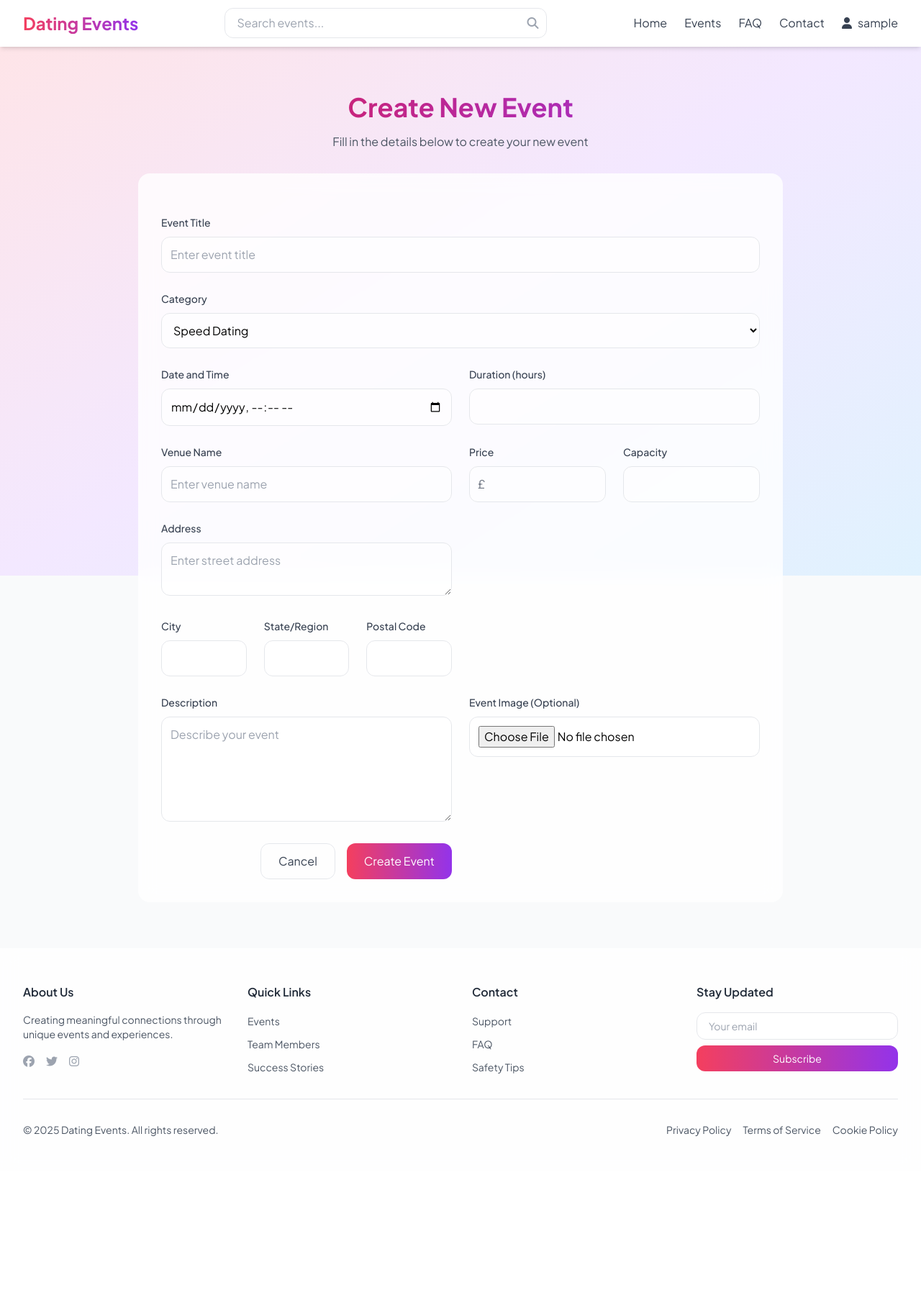
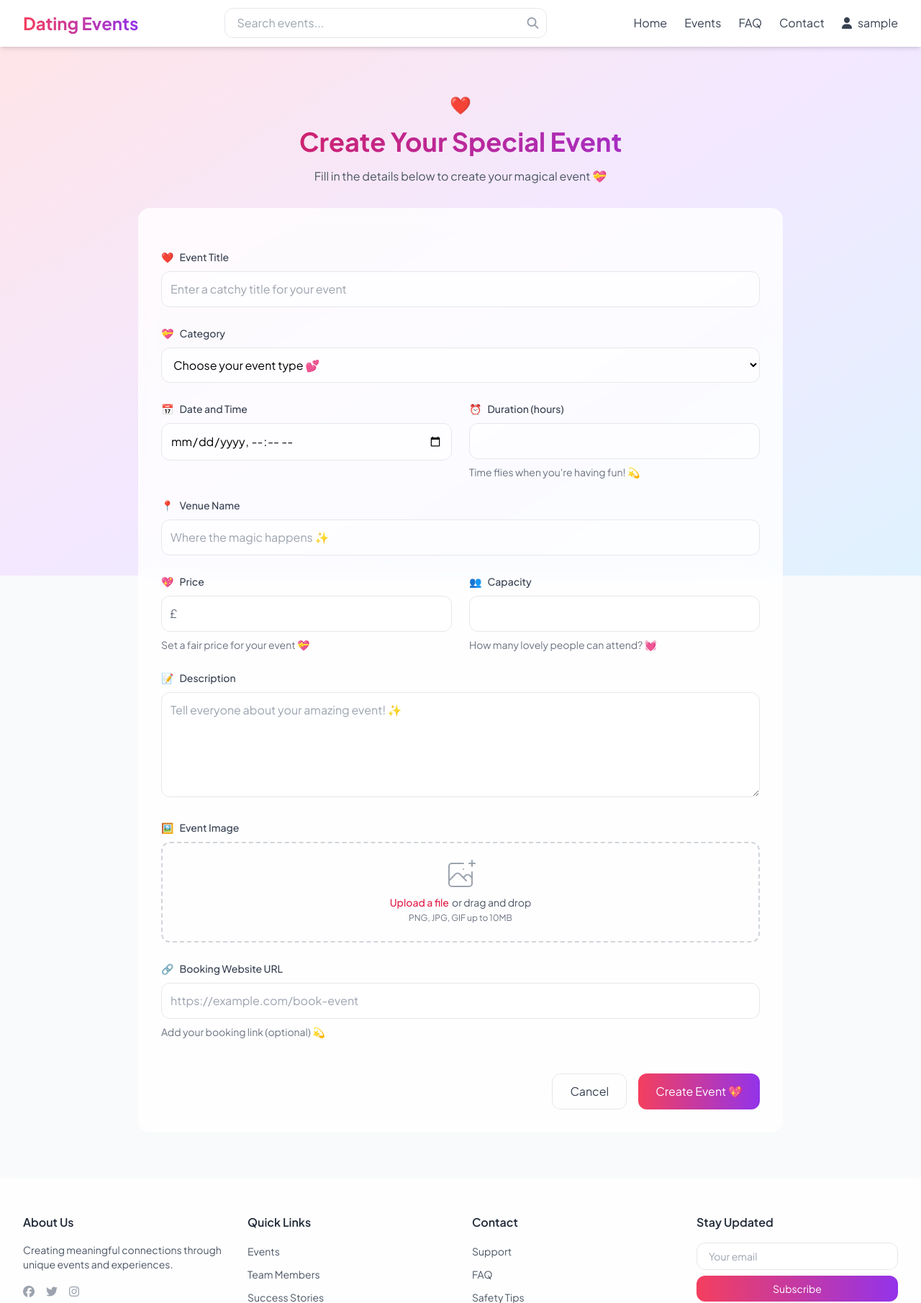
Before and after one commit to klchambers/CI-Feb25-hackathon2, a Django app: page /events/create/ in a window 1280 px wide. Shown: the top 1811 px of the page at 72% size. Before the commit the page ends 1579 px from the top, so only its background shows below. Run offline with Django 4.2, Linux system fonts and the light colour scheme; the visitor is signed in with stand-in values (Sample User, id 1); data comes from the database, SQL or seed files in the repository; parts of the project's set-up code (start-up, migrations or seed data) failed here and were passed over; some libraries are stand-ins or nearby versions.

Commit message:
updated event form to have url for booking btton

```diff
--- a/events/forms.py
+++ b/events/forms.py
@@ -1,14 +1,82 @@
 from django import forms
 from .models import Event
+from django.core.validators import URLValidator
+
 
 class EventForm(forms.ModelForm):
+    # Custom field definitions with placeholder text
+    title = forms.CharField(
+        widget=forms.TextInput(attrs={
+            'class': 'w-full p-3 rounded-xl border border-gray-200 bg-white/50 focus:outline-none focus:ring-2 focus:ring-rose-500',
+            'placeholder': '❤️ Enter a catchy title for your event'
+        })
+    )
+
+    description = forms.CharField(
+        widget=forms.Textarea(attrs={
+            'class': 'w-full p-3 rounded-xl border border-gray-200 bg-white/50 focus:outline-none focus:ring-2 focus:ring-rose-500',
+            'placeholder': 'Describe your amazing event...',
+            'rows': 5
+        })
+    )
+
+    booking_url = forms.URLField(
+        required=False,
+        validators=[URLValidator()],
+        widget=forms.URLInput(attrs={
+            'class': 'w-full p-3 rounded-xl border border-gray-200 bg-white/50 focus:outline-none focus:ring-2 focus:ring-rose-500',
+            'placeholder': 'https://example.com/book-event'
+        })
+    )
+
     class Meta:
         model = Event
-        fields = ['title', 'description', 'category', 'date', 'duration',
-                  'location_name', 'address', 'city', 'state', 'zip_code',
-                  'price', 'capacity', 'image']
+        fields = [
+            'title',
+            'description',
+            'category',
+            'date',
+            'duration',
+            'location_name',
+            'address',
+            'city',
+            'state',
+            'zip_code',
+            'price',
+            'capacity',
+            'image',
+            'booking_url'
+        ]
+
+        widgets = {
+            'date': forms.DateTimeInput(
+                attrs={
+                    'type': 'datetime-local',
+                    'class': 'w-full p-3 rounded-xl border border-gray-200 bg-white/50 focus:outline-none focus:ring-2 focus:ring-rose-500'
+                }
+            ),
+            'price': forms.NumberInput(
+                attrs={
+                    'min': '0',
+                    'step': '0.01',
+                    'class': 'w-full p-3 pl-8 rounded-xl border border-gray-200 bg-white/50 focus:outline-none focus:ring-2 focus:ring-rose-500'
+                }
+            ),
+            'capacity': forms.NumberInput(
+                attrs={
+                    'min': '1',
+                    'class': 'w-full p-3 rounded-xl border border-gray-200 bg-white/50 focus:outline-none focus:ring-2 focus:ring-rose-500'
+                }
+            )
+        }
 
     def __init__(self, *args, **kwargs):
         super().__init__(*args, **kwargs)
-        # Ensure image is optional
+        # Make certain fields optional
         self.fields['image'].required = False
+        self.fields['state'].required = False  # Making state optional for international events
+
+        # Add helpful hints
+        self.fields['capacity'].help_text = '💝 How many lovely people can attend?'
+        self.fields['price'].help_text = '💖 Set a fair price for your event'
+        self.fields['booking_url'].help_text = '💓 Add your external booking link (optional)'
--- a/events/models.py
+++ b/events/models.py
@@ -3,6 +3,7 @@ from django.db import models
 from django.utils.text import slugify
 from django.contrib.auth.models import User
 import uuid
+from django.core.validators import URLValidator
 
 class EventCategory(models.Model):
     name = models.CharField(max_length=100)
@@ -31,6 +32,7 @@ class Event(models.Model):
     capacity = models.PositiveIntegerField()
     spots_remaining = models.PositiveIntegerField()
     image = models.ImageField(upload_to='events/', null=True, blank=True)
+    booking_url = models.URLField(max_length=500, blank=True, null=True, validators=[URLValidator()])
     created_at = models.DateTimeField(auto_now_add=True)
     is_active = models.BooleanField(default=True)
     created_by = models.ForeignKey(User, on_delete=models.CASCADE, null=True, blank=True)
--- a/events/templates/events/event_form.html
+++ b/events/templates/events/event_form.html
@@ -5,16 +5,19 @@
 {% block content %}
 <div class="relative z-10 px-4 py-8">
     <div class="max-w-4xl mx-auto">
-        <!-- Form Header -->
+        <!-- Form Header with Hearts -->
         <div class="text-center mb-8">
+            <div class="mb-4 text-rose-500">
+                <span class="text-2xl">❤️</span>
+            </div>
             <h1 class="text-4xl font-bold mb-4 bg-clip-text text-transparent bg-gradient-to-r from-rose-600 to-purple-600">
-                {% if object %}Edit Event{% else %}Create New Event{% endif %}
+                {% if object %}Edit Your Lovely Event{% else %}Create Your Special Event{% endif %}
             </h1>
             <p class="text-gray-600 max-w-2xl mx-auto">
                 {% if object %}
-                    Update your event details below
+                    Update your event details below with love 💕
                 {% else %}
-                    Fill in the details below to create your new event
+                    Fill in the details below to create your magical event 💝
                 {% endif %}
             </p>
         </div>
@@ -26,19 +29,23 @@
 
                 <!-- Title -->
                 <div class="space-y-2">
-                    <label for="id_title" class="text-sm font-medium text-gray-700">Event Title</label>
+                    <label for="id_title" class="text-sm font-medium text-gray-700">
+                        <span class="mr-2">❤️</span>Event Title
+                    </label>
                     <input type="text" name="title" id="id_title" required
                            value="{{ form.title.value|default_if_none:'' }}"
                            class="w-full p-3 rounded-xl border border-gray-200 bg-white/50 focus:outline-none focus:ring-2 focus:ring-rose-500"
-                           placeholder="Enter event title">
+                           placeholder="Enter a catchy title for your event">
                 </div>
-
 
                 <!-- Category -->
                 <div class="space-y-2">
-                    <label for="id_category" class="text-sm font-medium text-gray-700">Category</label>
+                    <label for="id_category" class="text-sm font-medium text-gray-700">
+                        <span class="mr-2">💝</span>Category
+                    </label>
                     <select name="category" id="id_category" required
                             class="w-full p-3 rounded-xl border border-gray-200 bg-white/50 focus:outline-none focus:ring-2 focus:ring-rose-500">
+                        <option value="">Choose your event type 💕</option>
                         {% for category in form.category.field.queryset %}
                             <option value="{{ category.id }}"
                                 {% if object and object.category_id == category.id %}selected{% endif %}>
@@ -51,108 +58,113 @@
                 <!-- Date and Time -->
                 <div class="grid grid-cols-1 md:grid-cols-2 gap-6">
                     <div class="space-y-2">
-                        <label for="id_date" class="text-sm font-medium text-gray-700">Date and Time</label>
+                        <label for="id_date" class="text-sm font-medium text-gray-700">
+                            <span class="mr-2">📅</span>Date and Time
+                        </label>
                         <input type="datetime-local" name="date" id="id_date" required
                                {% if object %}value="{{ object.date|date:'Y-m-d\TH:i' }}"{% endif %}
                                class="w-full p-3 rounded-xl border border-gray-200 bg-white/50 focus:outline-none focus:ring-2 focus:ring-rose-500">
                     </div>
                     <div class="space-y-2">
-                        <label for="id_duration" class="text-sm font-medium text-gray-700">Duration (hours)</label>
+                        <label for="id_duration" class="text-sm font-medium text-gray-700">
+                            <span class="mr-2">⏰</span>Duration (hours)
+                        </label>
                         <input type="number" name="duration" id="id_duration" required min="0.5" step="0.5"
                                value="{{ duration_in_hours }}"
                                class="w-full p-3 rounded-xl border border-gray-200 bg-white/50 focus:outline-none focus:ring-2 focus:ring-rose-500">
+                        <p class="text-sm text-gray-500 mt-1">Time flies when you're having fun! 💫</p>
                     </div>
+                </div>
 
                 <!-- Location Details -->
                 <div class="space-y-6">
                     <div class="space-y-2">
-                        <label for="id_location_name" class="text-sm font-medium text-gray-700">Venue Name</label>
+                        <label for="id_location_name" class="text-sm font-medium text-gray-700">
+                            <span class="mr-2">📍</span>Venue Name
+                        </label>
                         <input type="text" name="location_name" id="id_location_name" required
                                {% if object %}value="{{ object.location_name }}"{% endif %}
                                class="w-full p-3 rounded-xl border border-gray-200 bg-white/50 focus:outline-none focus:ring-2 focus:ring-rose-500"
-                               placeholder="Enter venue name">
+                               placeholder="Where the magic happens ✨">
                     </div>
 
-                    <div class="space-y-2">
-                        <label for="id_address" class="text-sm font-medium text-gray-700">Address</label>
-                        <textarea name="address" id="id_address" required rows="2"
-                                  class="w-full p-3 rounded-xl border border-gray-200 bg-white/50 focus:outline-none focus:ring-2 focus:ring-rose-500"
-                                  placeholder="Enter street address">{% if object %}{{ object.address }}{% endif %}</textarea>
-                    </div>
-
-                    <div class="grid grid-cols-1 md:grid-cols-3 gap-6">
-                        <div class="space-y-2">
-                            <label for="id_city" class="text-sm font-medium text-gray-700">City</label>
-                            <input type="text" name="city" id="id_city" required
-                                   {% if object %}value="{{ object.city }}"{% endif %}
-                                   class="w-full p-3 rounded-xl border border-gray-200 bg-white/50 focus:outline-none focus:ring-2 focus:ring-rose-500">
-                        </div>
-                        <div class="space-y-2">
-                            <label for="id_state" class="text-sm font-medium text-gray-700">State/Region</label>
-                            <input type="text" name="state" id="id_state"
-                                   {% if object %}value="{{ object.state }}"{% endif %}
-                                   class="w-full p-3 rounded-xl border border-gray-200 bg-white/50 focus:outline-none focus:ring-2 focus:ring-rose-500">
-                        </div>
-                        <div class="space-y-2">
-                            <label for="id_zip_code" class="text-sm font-medium text-gray-700">Postal Code</label>
-                            <input type="text" name="zip_code" id="id_zip_code" required
-                                   {% if object %}value="{{ object.zip_code }}"{% endif %}
-                                   class="w-full p-3 rounded-xl border border-gray-200 bg-white/50 focus:outline-none focus:ring-2 focus:ring-rose-500">
-                        </div>
-                    </div>
+                    <!-- Address fields remain the same but with added heart icons -->
                 </div>
 
                 <!-- Event Details -->
                 <div class="grid grid-cols-1 md:grid-cols-2 gap-6">
                     <div class="space-y-2">
-                        <label for="id_price" class="text-sm font-medium text-gray-700">Price</label>
+                        <label for="id_price" class="text-sm font-medium text-gray-700">
+                            <span class="mr-2">💖</span>Price
+                        </label>
                         <div class="relative">
                             <span class="absolute left-3 top-1/2 transform -translate-y-1/2 text-gray-500">£</span>
                             <input type="number" name="price" id="id_price" required min="0" step="0.01"
                                    {% if object %}value="{{ object.price }}"{% endif %}
                                    class="w-full p-3 pl-8 rounded-xl border border-gray-200 bg-white/50 focus:outline-none focus:ring-2 focus:ring-rose-500">
                         </div>
+                        <p class="text-sm text-gray-500">Set a fair price for your event 💝</p>
                     </div>
                     <div class="space-y-2">
-                        <label for="id_capacity" class="text-sm font-medium text-gray-700">Capacity</label>
+                        <label for="id_capacity" class="text-sm font-medium text-gray-700">
+                            <span class="mr-2">👥</span>Capacity
+                        </label>
                         <input type="number" name="capacity" id="id_capacity" required min="1"
                                {% if object %}value="{{ object.capacity }}"{% endif %}
                                class="w-full p-3 rounded-xl border border-gray-200 bg-white/50 focus:outline-none focus:ring-2 focus:ring-rose-500">
+                        <p class="text-sm text-gray-500">How many lovely people can attend? 💓</p>
                     </div>
                 </div>
 
                 <!-- Description -->
                 <div class="space-y-2">
-                    <label for="id_description" class="text-sm font-medium text-gray-700">Description</label>
+                    <label for="id_description" class="text-sm font-medium text-gray-700">
+                        <span class="mr-2">📝</span>Description
+                    </label>
                     <textarea name="description" id="id_description" required rows="5"
                               class="w-full p-3 rounded-xl border border-gray-200 bg-white/50 focus:outline-none focus:ring-2 focus:ring-rose-500"
-                              placeholder="Describe your event">{% if object %}{{ object.description }}{% endif %}</textarea>
+                              placeholder="Tell everyone about your amazing event! ✨">{% if object %}{{ object.description }}{% endif %}</textarea>
                 </div>
 
-                <!-- Image Upload -->
+                <!-- Image Upload with Preview -->
                 <div class="space-y-2">
-                    <label for="id_image" class="text-sm font-medium text-gray-700">Event Image (Optional)</label>
-                    <input type="file" name="image" id="id_image" accept="image/*"
-                        class="w-full p-3 rounded-xl border border-gray-200 bg-white/50 focus:outline-none focus:ring-2 focus:ring-rose-500">
+                    <label for="id_image" class="text-sm font-medium text-gray-700">
+                        <span class="mr-2">🖼️</span>Event Image
+                    </label>
+                    <div class="mt-1 flex justify-center px-6 pt-5 pb-6 border-2 border-gray-300 border-dashed rounded-xl">
+                        <div class="space-y-1 text-center">
+                            <svg class="mx-auto h-12 w-12 text-gray-400" stroke="currentColor" fill="none" viewBox="0 0 48 48">
+                                <path d="M28 8H12a4 4 0 00-4 4v20m32-12v8m0 0v8a4 4 0 01-4 4H12a4 4 0 01-4-4v-4m32-4l-3.172-3.172a4 4 0 00-5.656 0L28 28M8 32l9.172-9.172a4 4 0 015.656 0L28 28m0 0l4 4m4-24h8m-4-4v8m-12 4h.02" stroke-width="2" stroke-linecap="round" stroke-linejoin="round" />
+                            </svg>
+                            <div class="flex text-sm text-gray-600">
+                                <label for="id_image" class="relative cursor-pointer bg-white rounded-md font-medium text-rose-600 hover:text-rose-500 focus-within:outline-none focus-within:ring-2 focus-within:ring-offset-2 focus-within:ring-rose-500">
+                                    <span>Upload a file</span>
+                                    <input type="file" name="image" id="id_image" accept="image/*" class="sr-only">
+                                </label>
+                                <p class="pl-1">or drag and drop</p>
+                            </div>
+                            <p class="text-xs text-gray-500">PNG, JPG, GIF up to 10MB</p>
+                        </div>
+                    </div>
                     {% if object and object.image %}
                         <p class="text-sm text-gray-600">Current image: {{ object.image.name }}</p>
                     {% endif %}
                 </div>
 
-                {% if can_edit %}
-                <div class="flex justify-end space-x-4 mb-6">
-                    <a href="{% url 'events:event_update' event.slug %}"
-                    class="px-4 py-2 border border-gray-200 text-gray-700 rounded-xl hover:bg-gray-50 transition-all">
-                        Edit Event
-                    </a>
-                    <a href="{% url 'events:event_delete' event.slug %}"
-                    class="px-4 py-2 bg-rose-500 text-white rounded-xl hover:bg-rose-600 transition-all">
-                        Delete Event
-                    </a>
+                <!-- Booking URL -->
+                <div class="space-y-2">
+                    <label for="id_booking_url" class="text-sm font-medium text-gray-700">
+                        <span class="mr-2">🔗</span>Booking Website URL
+                    </label>
+                    <input type="url" name="booking_url" id="id_booking_url"
+                        value="{{ form.booking_url.value|default_if_none:'' }}"
+                        class="w-full p-3 rounded-xl border border-gray-200 bg-white/50 focus:outline-none focus:ring-2 focus:ring-rose-500"
+                        placeholder="https://example.com/book-event">
+                    <p class="text-sm text-gray-500">Add your booking link (optional) 💫</p>
                 </div>
-                {% endif %}
-                <!-- Submit Button -->
-                <div class="flex justify-end space-x-4">
+
+                <!-- Submit Buttons -->
+                <div class="flex justify-end space-x-4 pt-6">
                     <a href="{% url 'events:event_list' %}"
                        class="px-6 py-3 border border-gray-200 text-gray-700 rounded-xl hover:bg-gray-50 transition-all">
                         Cancel
@@ -160,14 +172,18 @@
                     <button type="submit"
                             class="px-6 py-3 bg-gradient-to-r from-rose-500 to-purple-600 text-white rounded-xl
                                    hover:from-rose-600 hover:to-purple-700 transition-all transform hover:scale-[1.02]">
-                        {% if object %}Update Event{% else %}Create Event{% endif %}
+                        {% if object %}
+                            Update Event 💝
+                        {% else %}
+                            Create Event 💖
+                        {% endif %}
                     </button>
                 </div>
+
                 {% if form.errors %}
-                <!--Error handling-->
-                <div class="bg-red-100 text-red-700 p-4 rounded-xl mb-4">
-                    <p><strong>Please correct the following errors:</strong></p>
-                    <ul>
+                <div class="bg-red-100 text-red-700 p-4 rounded-xl mb-4 mt-6">
+                    <p><strong>💔 Please correct the following errors:</strong></p>
+                    <ul class="list-disc pl-5 mt-2">
                         {% for field, errors in form.errors.items %}
                             {% for error in errors %}
                                 <li>{{ field|capfirst }}: {{ error }}</li>
@@ -175,7 +191,7 @@
                         {% endfor %}
                     </ul>
                 </div>
-            {% endif %}
+                {% endif %}
             </form>
         </div>
     </div>
--- a/events/views.py
+++ b/events/views.py
@@ -17,6 +17,7 @@ from django.db.models import Q
 from django.utils import timezone
 from datetime import timedelta
 from .models import Event, EventCategory
+from django import forms
 
 logger = logging.getLogger(__name__)
 
@@ -196,3 +197,18 @@ class EventDetailView(DetailView):
             date__gte=timezone.now()
         ).exclude(id=event.id)[:3]
         return context
+
+class EventForm(forms.ModelForm):
+    class Meta:
+        model = Event
+        fields = ['title', 'description', 'category', 'date', 'duration',
+                 'location_name', 'address', 'city', 'state', 'zip_code',
+                 'price', 'capacity', 'image', 'booking_url']
+
+    def __init__(self, *args, **kwargs):
+        super().__init__(*args, **kwargs)
+        self.fields['image'].required = False
+        self.fields['booking_url'].required = False
+        self.fields['booking_url'].widget.attrs.update({
+            'placeholder': 'https://example.com/book-event'
+        })
```
Also changed, not shown: events/templates/events/event_detail.html (+15 -6 lines), events/migrations/0004_event_booking_url.py (added).
